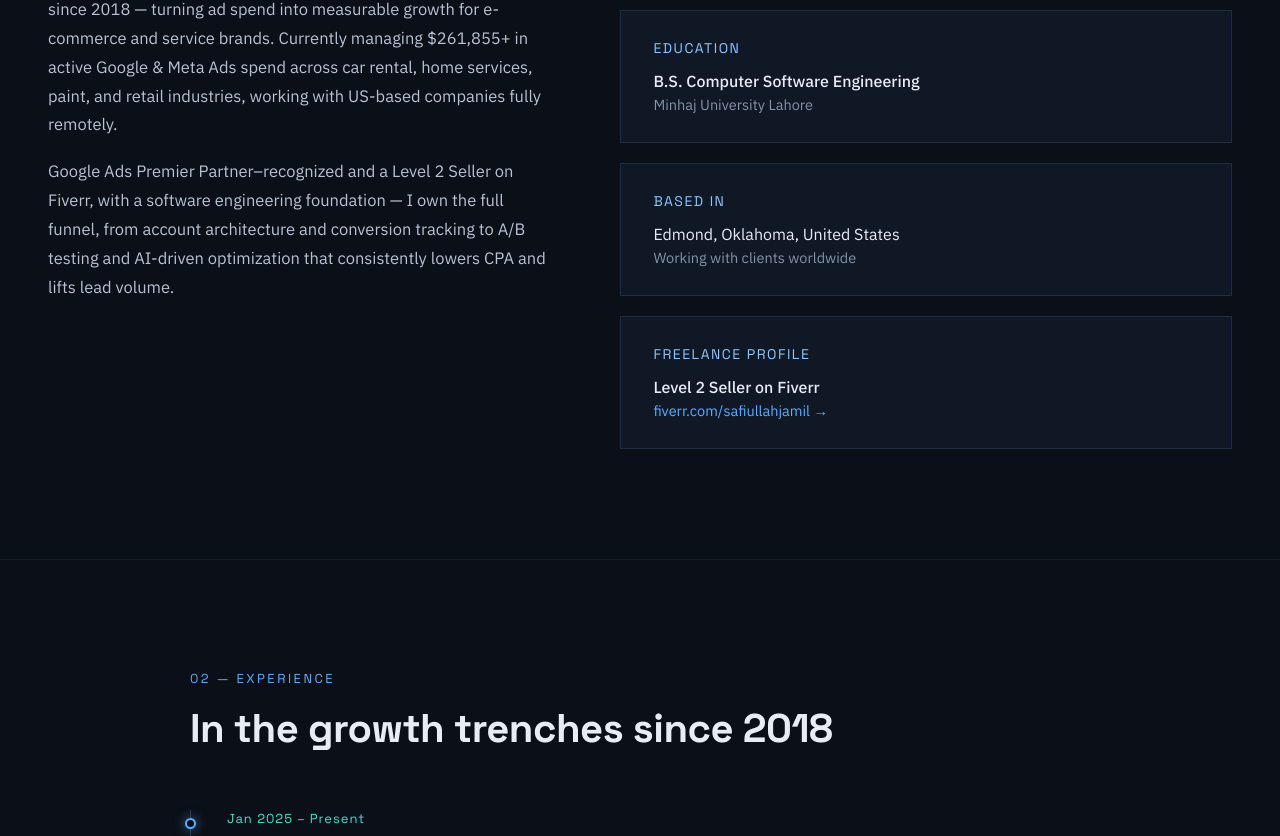
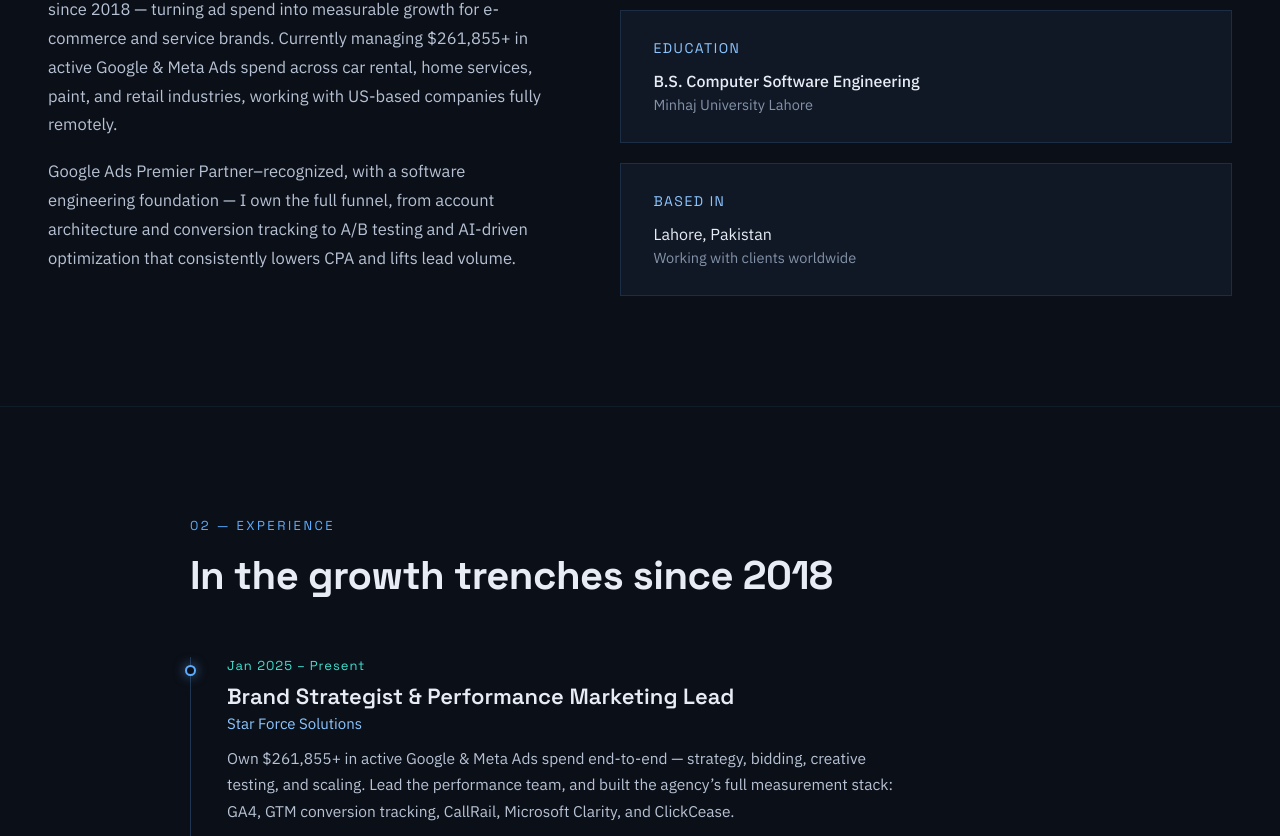
Before and after one commit to devteamstarforcesolutions/safijamil-website, a Next.js app: page / in a window 1280 px wide. Shown: the part 1104-1940 px from the top of the page. Built offline with nearby package versions, Linux system fonts and the light colour scheme.

Commit message:
Add files via upload

```diff
--- a/src/app/api/contact/route.ts
+++ b/src/app/api/contact/route.ts
@@ -13,8 +13,21 @@ type Payload = {
   company?: unknown; // honeypot — real people never fill this
 };
 
-function fail(error: string, status = 400) {
-  return NextResponse.json({ ok: false, error }, { status });
+function fail(error: string, status = 400, detail?: string) {
+  return NextResponse.json({ ok: false, error, ...(detail ? { detail } : {}) }, { status });
+}
+
+/** Quick config check: visit /api/contact in a browser. Never exposes the key itself. */
+export async function GET() {
+  return NextResponse.json({
+    ok: true,
+    provider: process.env.RESEND_API_KEY
+      ? "resend"
+      : process.env.WEB3FORMS_ACCESS_KEY
+        ? "web3forms"
+        : "none",
+    configured: Boolean(process.env.RESEND_API_KEY || process.env.WEB3FORMS_ACCESS_KEY),
+  });
 }
 
 function buildBody(name: string, email: string, message: string) {
@@ -117,7 +130,8 @@ export async function POST(request: Request) {
     console.error("Contact form delivery failed:", err);
     return fail(
       "Your message couldn't be sent right now. Please email safijamil.dev@gmail.com directly.",
-      502
+      502,
+      err instanceof Error ? err.message : String(err)
     );
   }
 }
--- a/src/app/google-ads-expert/[city]/page.tsx
+++ b/src/app/google-ads-expert/[city]/page.tsx
@@ -105,7 +105,7 @@ export default async function CityPage({ params }: { params: Promise<{ city: str
             <p style={{ fontSize: 16.5, lineHeight: 1.75, color: "var(--text-2)", margin: "0 0 28px" }}>
               I&apos;m Safi Jamil — a brand strategist and Google Ads specialist in the PPC industry
               since 2018, currently managing $261,855+ in active Google &amp; Meta Ads spend, with
-              US-client experience and Level 2 Seller status on Fiverr. I bring that same
+              hands-on experience running accounts for US-based clients. I bring that same
               full-funnel discipline to businesses in {c.name}.
             </p>
             <div style={{ display: "flex", gap: 14, flexWrap: "wrap", marginBottom: 8 }}>
--- a/src/app/layout.tsx
+++ b/src/app/layout.tsx
@@ -87,9 +87,9 @@ const personJsonLd = {
   telephone: "+92 344 3047362",
   address: {
     "@type": "PostalAddress",
-    addressLocality: "Edmond",
-    addressRegion: "Oklahoma",
-    addressCountry: "US",
+    addressLocality: "Lahore",
+    addressRegion: "Punjab",
+    addressCountry: "PK",
   },
   alumniOf: {
     "@type": "CollegeOrUniversity",
@@ -97,7 +97,6 @@ const personJsonLd = {
   },
   sameAs: [
     "https://linkedin.com/in/safiullahjamil",
-    "https://www.fiverr.com/safiullahjamil",
   ],
   knowsAbout: [
     "Google Ads",
--- a/src/components/About.tsx
+++ b/src/components/About.tsx
@@ -32,8 +32,8 @@ export default function About() {
             paint, and retail industries, working with US-based companies fully remotely.
           </p>
           <p style={{ fontSize: 16.5, lineHeight: 1.75, color: "#B7C2D4", margin: 0 }}>
-            Google Ads Premier Partner–recognized and a Level 2 Seller on Fiverr, with a software
-            engineering foundation — I own the full funnel, from account architecture and
+            Google Ads Premier Partner–recognized, with a software engineering foundation — I own
+            the full funnel, from account architecture and
             conversion tracking to A/B testing and AI-driven optimization that consistently
             lowers CPA and lifts lead volume.
           </p>
@@ -91,31 +91,9 @@ export default function About() {
             >
               Based in
             </div>
-            <div style={{ fontSize: 16, color: "#E8EDF5" }}>Edmond, Oklahoma, United States</div>
+            <div style={{ fontSize: 16, color: "#E8EDF5" }}>Lahore, Pakistan</div>
             <div style={{ fontSize: 14.5, color: "#8493A8", marginTop: 4 }}>
               Working with clients worldwide
-            </div>
-          </div>
-          <div style={{ padding: "28px 32px", background: "#101826", border: "1px solid rgba(92,173,255,.14)" }}>
-            <div
-              style={{
-                fontFamily: "var(--font-space-grotesk), sans-serif",
-                fontSize: 14,
-                letterSpacing: 1.5,
-                color: "#8CC5FF",
-                textTransform: "uppercase",
-                marginBottom: 14,
-              }}
-            >
-              Freelance profile
-            </div>
-            <div style={{ fontSize: 16, color: "#E8EDF5", fontWeight: 500 }}>
-              Level 2 Seller on Fiverr
-            </div>
-            <div style={{ fontSize: 14.5, marginTop: 4 }}>
-              <a href="https://www.fiverr.com/safiullahjamil" target="_blank" rel="noopener noreferrer">
-                fiverr.com/safiullahjamil →
-              </a>
             </div>
           </div>
         </div>
--- a/src/components/ContactForm.tsx
+++ b/src/components/ContactForm.tsx
@@ -27,6 +27,7 @@ type Status = "idle" | "sending" | "sent" | "error";
 export default function ContactForm() {
   const [status, setStatus] = useState<Status>("idle");
   const [error, setError] = useState("");
+  const [detail, setDetail] = useState("");
 
   async function handleSubmit(e: React.FormEvent<HTMLFormElement>) {
     e.preventDefault();
@@ -56,12 +57,14 @@ export default function ContactForm() {
       } else {
         setStatus("error");
         setError(body.error || "Your message couldn't be sent. Please try again.");
+        setDetail(body.detail || `HTTP ${res.status}`);
       }
-    } catch {
+    } catch (err) {
       setStatus("error");
       setError(
         "Couldn't reach the server — check your connection, or email safijamil.dev@gmail.com directly."
       );
+      setDetail(err instanceof Error ? err.message : String(err));
     }
   }
 
@@ -189,6 +192,11 @@ export default function ContactForm() {
             Email me directly
           </a>
           .
+          {detail && typeof window !== "undefined" && window.location.search.includes("debug=1") && (
+            <span style={{ display: "block", marginTop: 8, fontFamily: "monospace", fontSize: 12.5, color: "#FFD2D2", wordBreak: "break-word" }}>
+              {detail}
+            </span>
+          )}
         </p>
       )}
 
--- a/src/components/Footer.tsx
+++ b/src/components/Footer.tsx
@@ -31,9 +31,6 @@ export default function Footer() {
           <a href="https://linkedin.com/in/safiullahjamil" target="_blank" rel="noopener noreferrer" className="footer-link">
             LinkedIn
           </a>
-          <a href="https://www.fiverr.com/safiullahjamil" target="_blank" rel="noopener noreferrer" className="footer-link">
-            Fiverr
-          </a>
         </div>
       </div>
       <div className="footer-bar" style={{ paddingTop: 14, borderTop: "none" }}>
```
